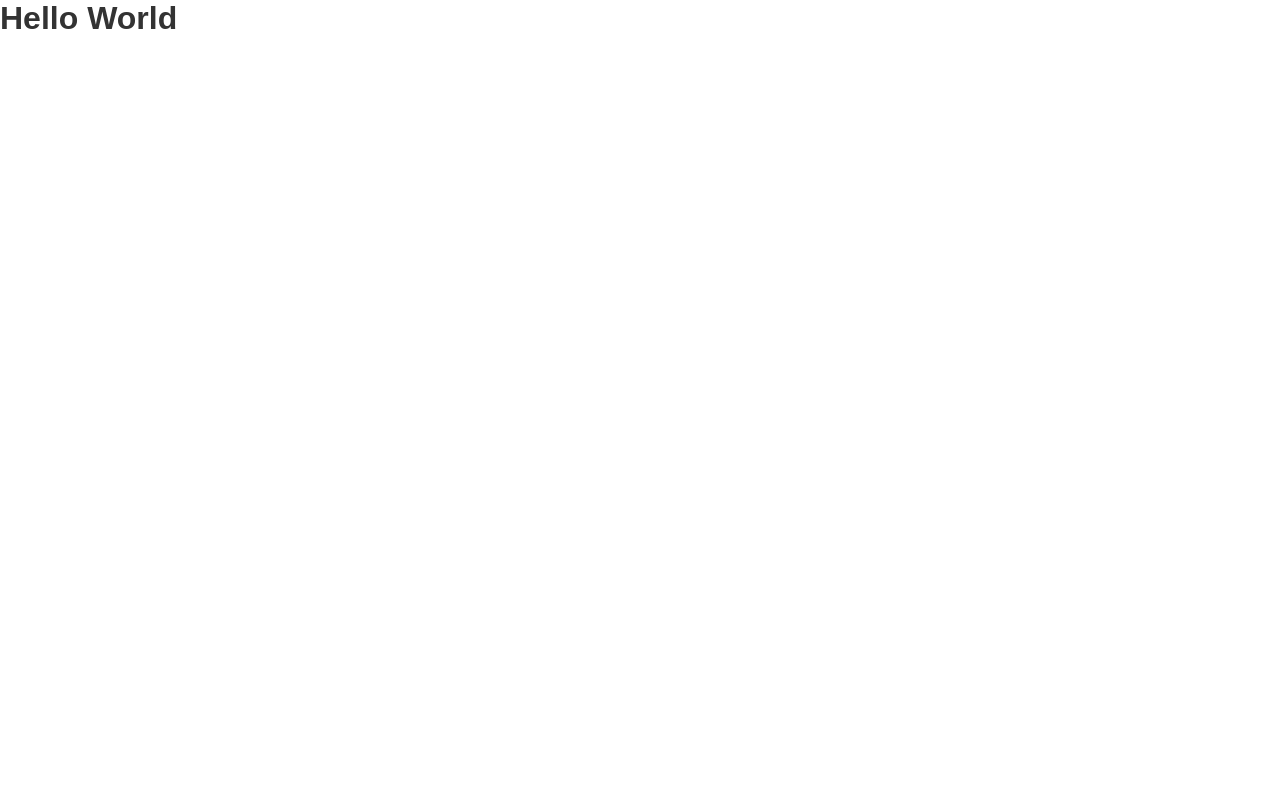
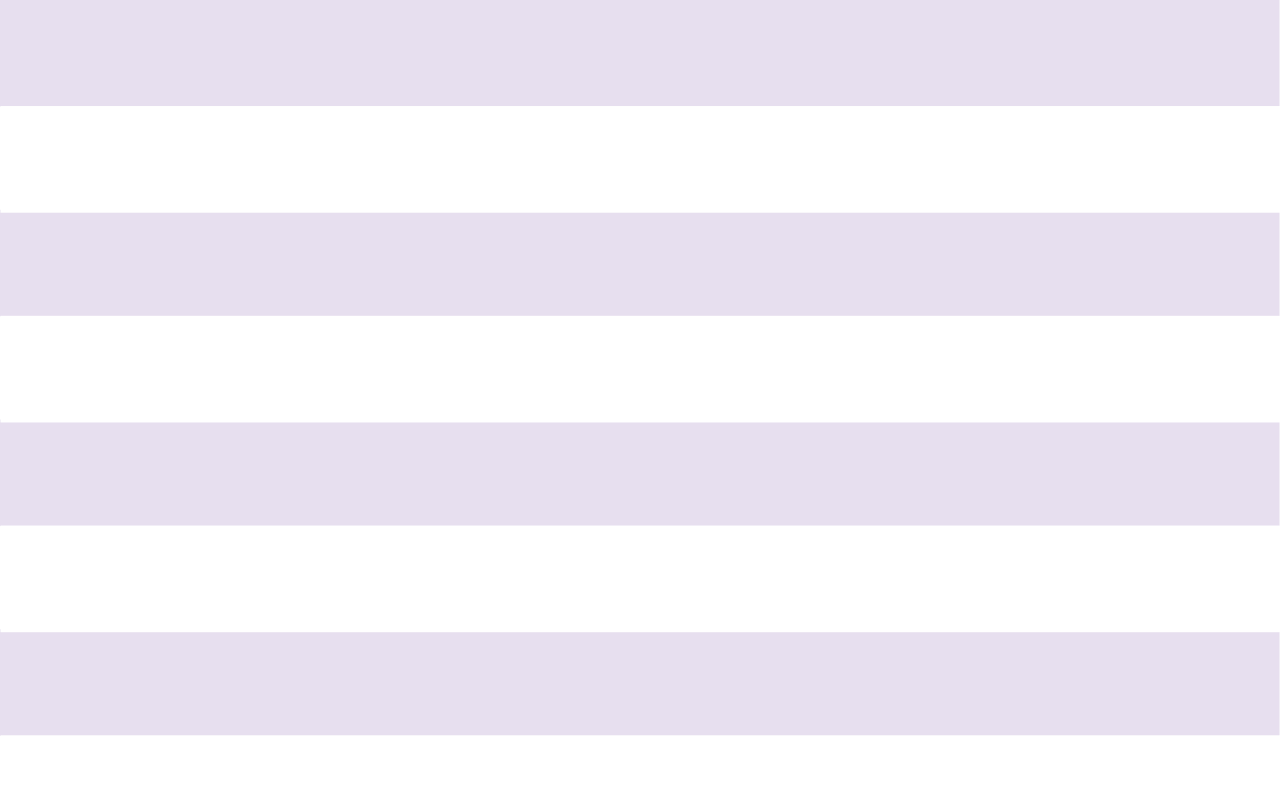
Before and after one commit to paulogrillo/vizpert, a React app: page / in a window 1280 px wide. Shown: the top 800 px of the page. Built offline with nearby package versions, Linux system fonts and the light colour scheme.

Commit message:
primary component Header

```diff
--- a/src/App.tsx
+++ b/src/App.tsx
@@ -1,12 +1,12 @@
 
-import { HelloWorld } from './components/HelloWorld'
+import { Header } from './components/Header/Header';
 import './styles/global.scss'
 
 export function App(){
 
     return (
         <>
-        <HelloWorld />
+        <Header />
         </>
     );
 }
--- /dev/null
+++ b/src/components/Header/Header.tsx
@@ -0,0 +1,12 @@
+// @ts-ignore
+import img from '../../styles/assets/bg_stripes.svg';
+import { Container } from './style'
+export function Header(){
+
+    return(
+       <Container>
+            <img src={img} alt="Background Stripes"/>
+       </Container>
+
+    );
+}
--- /dev/null
+++ b/src/components/Header/style.ts
@@ -0,0 +1,8 @@
+import styled from 'styled-components'
+
+export const Container = styled.header `
+
+    img {
+        width: 375;
+    }
+`;
--- a/src/components/HelloWorld.tsx
+++ /dev/null
@@ -1,5 +0,0 @@
-export function HelloWorld(){
-    return(
-       <h1>Hello World</h1>
-    );
-}
```
